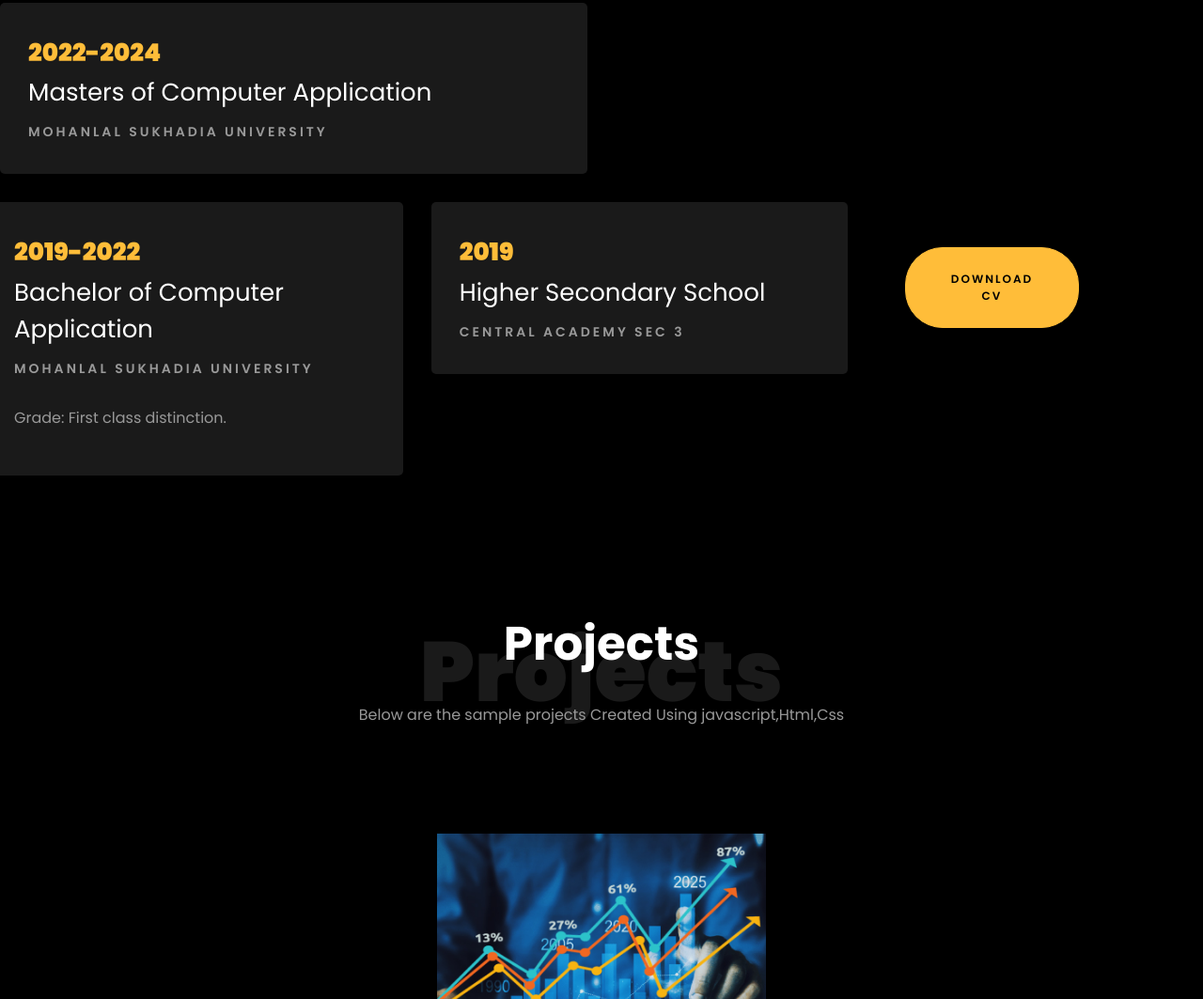
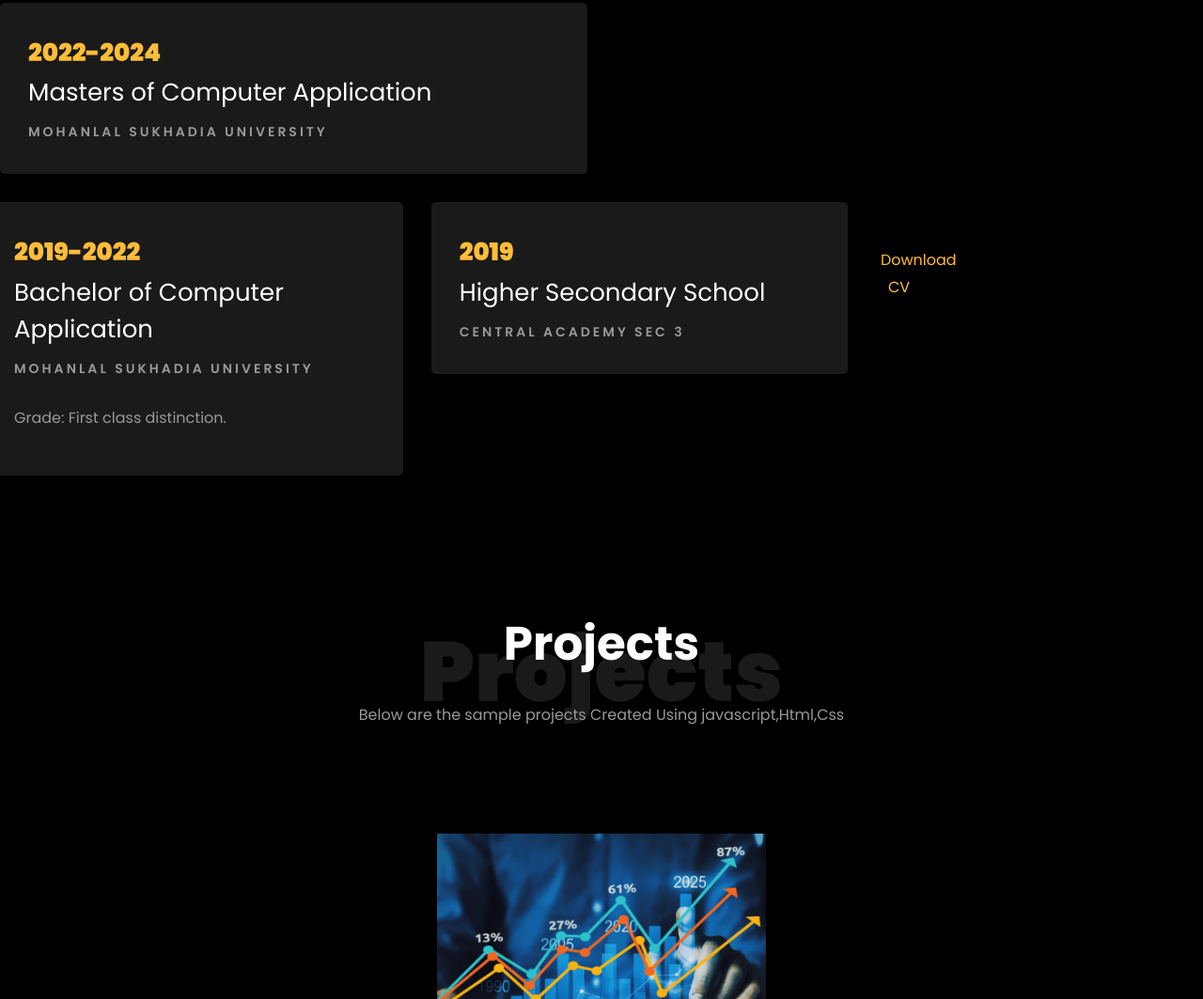
Before and after one commit to alokbhanawat/portfolio_alok, a plain HTML site: page index.html in a window 1280 px wide. Shown: the part 1616-2679 px from the top of the page at 94% size. Drawn offline with Linux system fonts and the light colour scheme; files whose address does not match are found by name.

Commit message:
Update index.html

```diff
--- a/index.html
+++ b/index.html
@@ -339,7 +339,7 @@
 
     		<div class="row justify-content-center mt-5">
     			<div class="col-md-6 text-center ftco-animate">
-    				<p><a href="https://drive.google.com/file/d/1idivfocjwYPpuko7eyrYZjzENyXm02rH/view?usp=drive_link" class="btn btn-primary py-4 px-5">Download CV</a></p>
+    				<p><a href="https://drive.google.com/file/d/1E9VFuSJP0aGS5hdVR0X9aqwdOkA9aGjO/view?usp=drive_link">Download CV</a></p>
     			</div>
     		</div>
     	</div>
```
